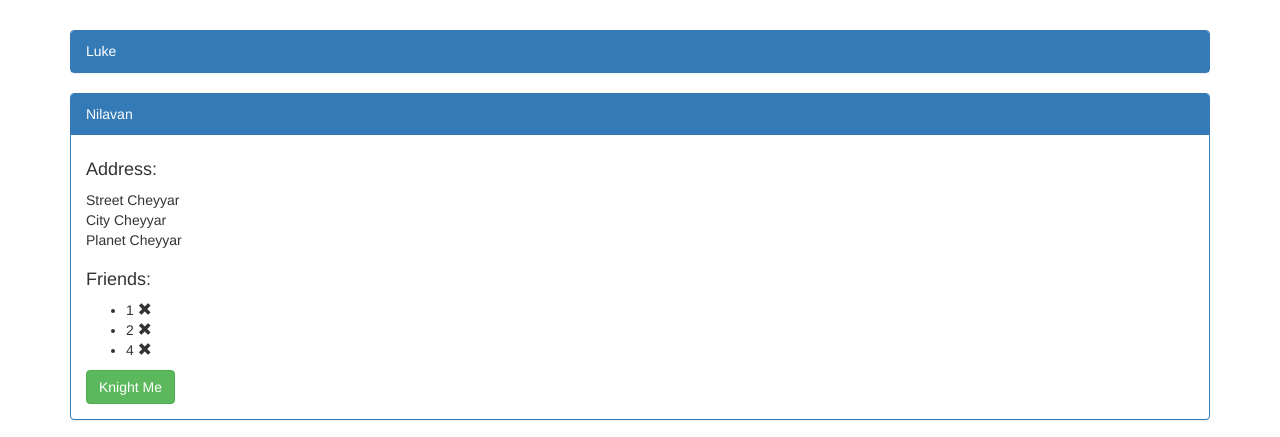
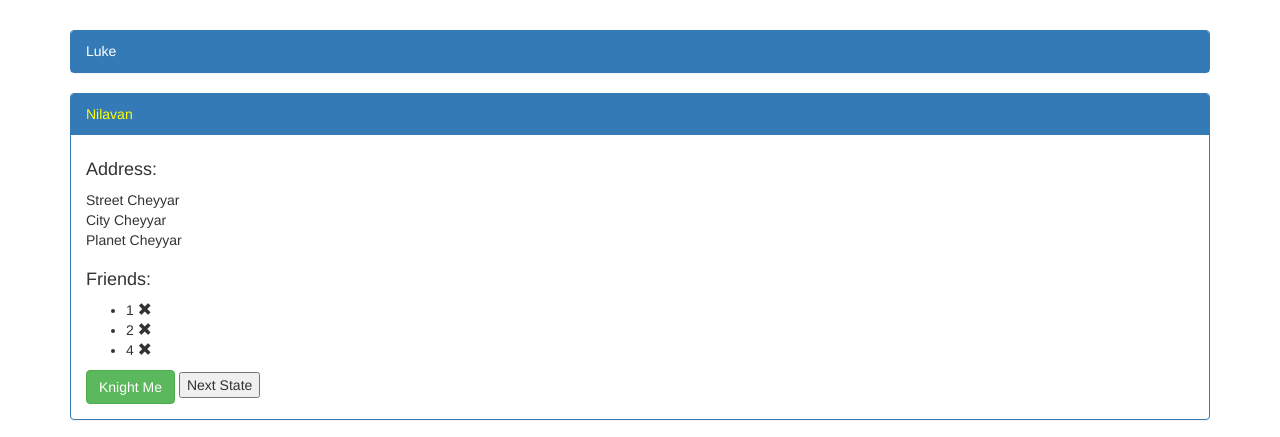
Before and after one commit to nilavanrajamani/angulardirectives, a website: page index.html in a window 1280 px wide. Shown: the top 437 px of the page. Drawn offline with nearby package versions, Linux system fonts and the light colour scheme.

Commit message:
Decorator directives completed

```diff
--- a/script.js
+++ b/script.js
@@ -14,7 +14,8 @@ angular.module('app').controller('mainCtrl', function ($scope) {
             'Han',
             'Leia',
             'Chewbacca'
-        ]
+        ],
+        level: 0
     };
     $scope.user2 = {
         name: 'Nilavan',
@@ -27,7 +28,8 @@ angular.module('app').controller('mainCtrl', function ($scope) {
             '1',
             '2',
             '4'
-        ]
+        ],
+        level: 1
     }
     console.log($scope);
 
@@ -46,7 +48,7 @@ angular.module('app').controller('mainCtrl', function ($scope) {
 
     /*Business specific directive*/
     $scope.user1 = {
-        name : 'Luke',
+        name: 'Luke',
         selected: false
     }
 
@@ -54,13 +56,13 @@ angular.module('app').controller('mainCtrl', function ($scope) {
 });
 
 /*Recreating ngClick*/
-angular.module('app').directive('myClick', function($parse){
-    return{
+angular.module('app').directive('myClick', function ($parse) {
+    return {
         restrict: 'A',
-        link: function(scope, element, attrs){
+        link: function (scope, element, attrs) {
             var fn = $parse(attrs['myClick']);
-            element.on('click', function(){
-                scope.$apply(function(){
+            element.on('click', function () {
+                scope.$apply(function () {
                     fn(scope);
                 });
             });
@@ -70,22 +72,22 @@ angular.module('app').directive('myClick', function($parse){
 /*Recreating ngClick*/
 
 /*Business specific directive*/
-angular.module('app').directive('userTile', function(){
-    return{
+angular.module('app').directive('userTile', function () {
+    return {
         restrict: 'E',
-        scope:{
+        scope: {
             user: '='
         },
         templateUrl: 'userTile.html'
     }
 });
 
-angular.module('app').directive('userClickSelect', function(){
-    return{
+angular.module('app').directive('userClickSelect', function () {
+    return {
         restrict: 'A',
-        link: function(scope, element, attrs){
-            element.on('click', function(){
-                scope.$apply(function(){
+        link: function (scope, element, attrs) {
+            element.on('click', function () {
+                scope.$apply(function () {
                     scope.user.selected = !scope.user.selected;
                 });
             });
@@ -95,16 +97,32 @@ angular.module('app').directive('userClickSelect', function(){
 /*Business specific directive*/
 
 /*Manually Creating watches*/
-angular.module('app').directive('fontScale', function(){
-    return{
-        link : function(scope, element, attrs){
-            scope.$watch(attrs['fontScale'], function(newValue, oldValue){
+angular.module('app').directive('fontScale', function () {
+    return {
+        link: function (scope, element, attrs) {
+            scope.$watch(attrs['fontScale'], function (newValue, oldValue) {
                 element.css('font-size', newValue + "%");
             });
         }
     }
 });
 /*Manually Creating watches*/
+
+angular.module('app').directive('stateDisplay', function () {
+    return {
+        restrict: 'A',
+        link: function (scope, element, attrs) {
+            var params = attrs['stateDisplay'].split(' ');
+            var classes = params.slice(1);
+            scope.$watch(params[0], function (newValue) {
+                console.log(newValue);
+                //element.css('background-color', params[newValue + 1]);
+                element.removeClass(classes.join(' '));
+                element.addClass(classes[newValue]);
+            });
+        }
+    }
+});
 
 angular.module('app').directive('userInfoCard', function () {
     return {
@@ -116,6 +134,11 @@ angular.module('app').directive('userInfoCard', function () {
         },
         controller: function ($scope) {
             //$scope.collapsed = false;
+            $scope.nextState = function () {
+                $scope.user.level++;
+                $scope.user.level = $scope.user.level % 4;
+            }
+
             $scope.collapsed = ($scope.initialCollapsed === 'true');
             $scope.knightMe = function (user) {
                 user.rank = "knight";
--- a/style.css
+++ b/style.css
@@ -2,3 +2,19 @@
 .hilight{
     color: red;
 }
+
+.user-ok{
+
+}
+
+.user-warning{
+    color: yellow;
+}
+
+.user-problem{
+    color: orange;
+}
+
+.user-error{
+    color: red;
+}
--- a/userInfoCard.html
+++ b/userInfoCard.html
@@ -1,5 +1,9 @@
 <div class="panel panel-primary">
-  <div class="panel-heading" ng-click="collapse()">{{user.name}}</div>
+  <div class="panel-heading" ng-click="collapse()">
+    <span state-display="user.level user-ok user-warning user-problem user-error">
+    {{user.name}}
+    </span>
+  </div>
   <div class="panel-body" ng-hide="collapsed">
     <address></address>
 
@@ -14,5 +18,6 @@
       Rank: {{user.rank}}
     </div>
     <button ng-show="!user.rank" class="btn btn-success" ng-click="knightMe(user)">Knight Me</button>
+    <button ng-click="nextState()">Next State</button>
   </div>
 </div>
```
